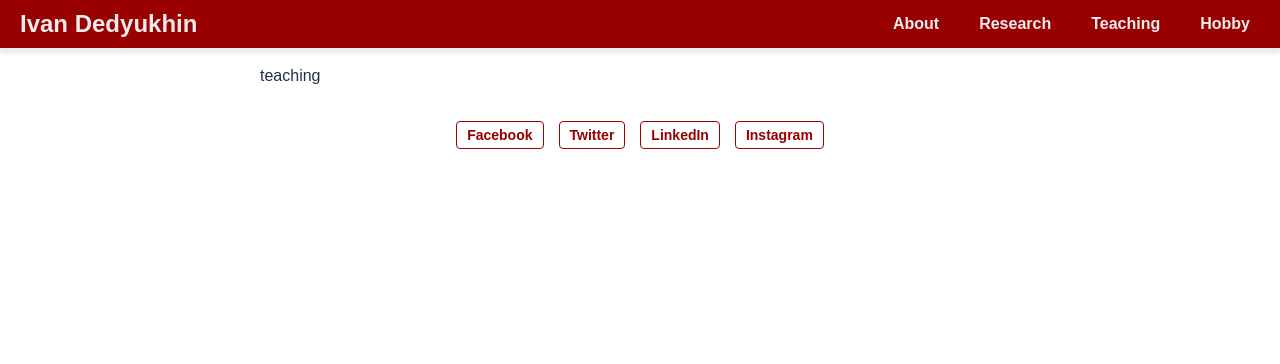
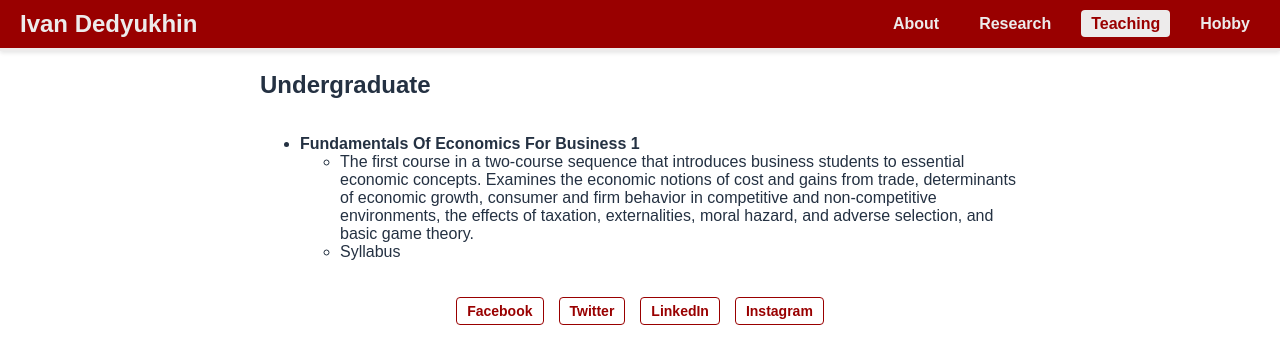
Before and after one commit to Dedyukhin/dedyukhin.github.io, a Jekyll site: the page built from Teaching.md, in a window 1280 px wide. Shown: the top 364 px of the page. Built offline with Jekyll 4.4.1, drawn with Linux system fonts in a browser that asks for light colours; our own code applies the rules of GitHub Pages for plain Markdown files.

Commit message:
Update Teaching.md

```diff
--- a/Teaching.md
+++ b/Teaching.md
@@ -1 +1,18 @@
-teaching
+---
+layout: default
+title: Teaching
+permalink: /teaching/
+---
+
+<style>
+    p {
+        margin-bottom: 10px; /* Adjust the value to decrease spacing */
+    }
+</style>
+
+
+Undergraduate
+---
+- **Fundamentals Of Economics For Business 1**
+  * The first course in a two-course sequence that introduces business students to essential economic concepts. Examines the economic notions of cost and gains from trade, determinants of economic growth, consumer and firm behavior in competitive and non-competitive environments, the effects of taxation, externalities, moral hazard, and adverse selection, and basic game theory.
+  * Syllabus
```
